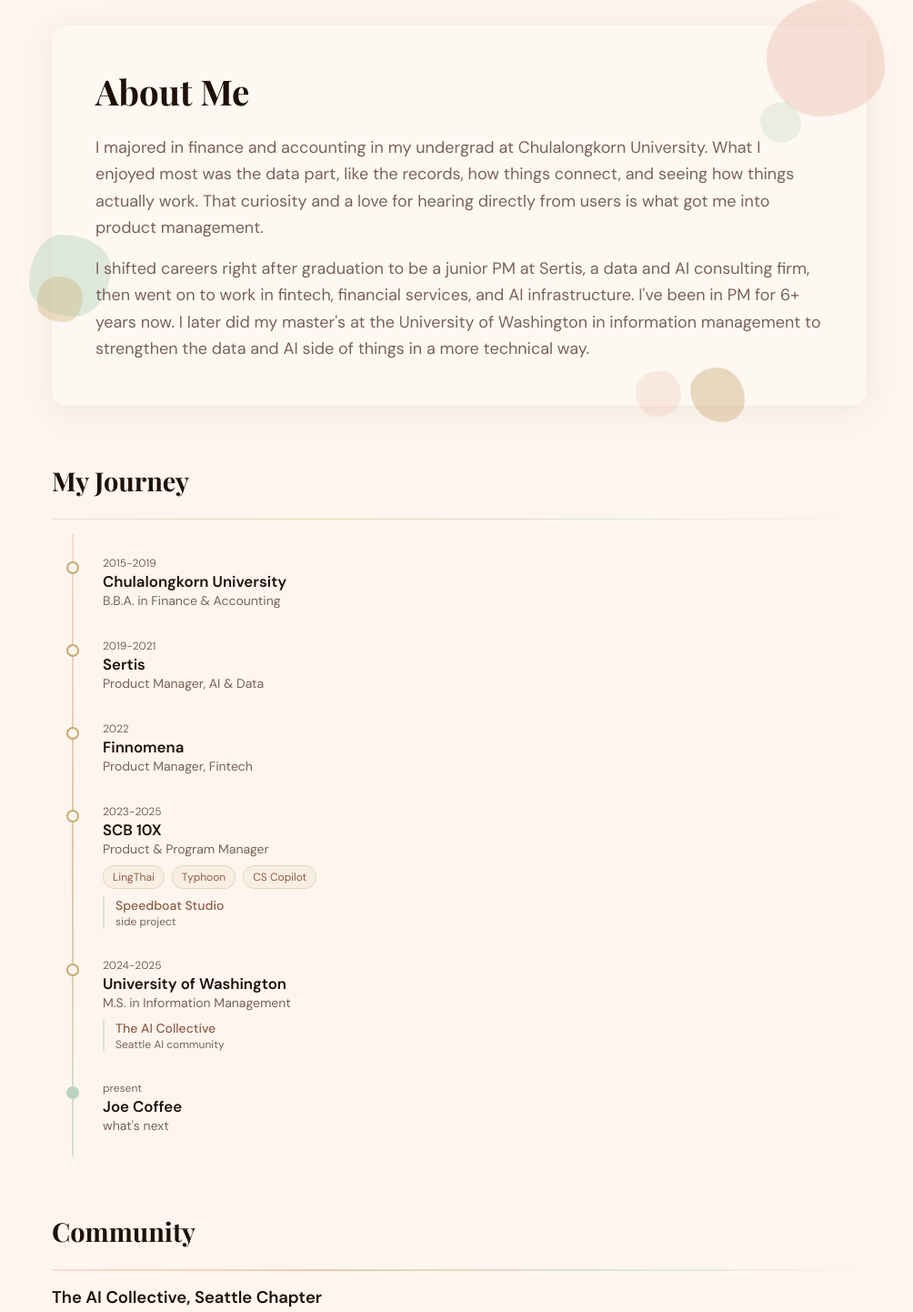
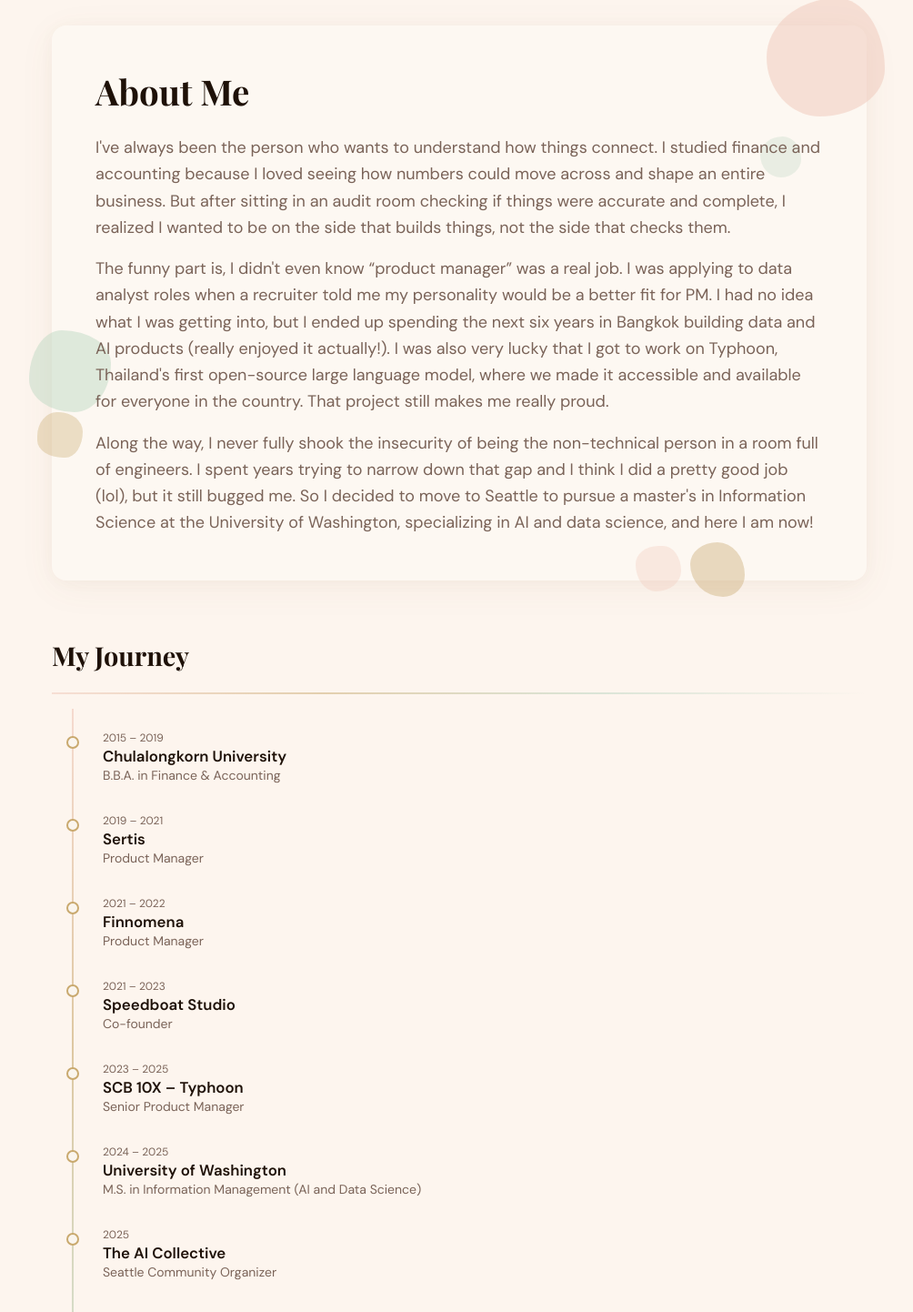
Before and after one commit to pattchok/portfolio, a Next.js app: page /about in a window 1280 px wide. Shown: the part 100-1542 px from the top of the page at 91% size, without its empty margins (135-1139 px from the left). Built offline with nearby package versions, Linux system fonts and the light colour scheme; a web font is replaced by a local one.

Commit message:
update about and timeline

```diff
--- a/app/about/page.tsx
+++ b/app/about/page.tsx
@@ -140,7 +140,7 @@
                     Chulalongkorn University
                   </h3>
                   <p className="text-text text-base mt-1.5 font-semibold">B.B.A. in Finance and Accounting, Information System</p>
-                  <p className="text-sm mt-1.5"><span className="font-bold tracking-tight uppercase text-pink-dark">Bangkok, Thailand</span> <span className="text-muted">&middot; 2015&ndash;2019 &middot; GPA 3.88 &middot; First Class Honors &middot; Full-ride Scholarship</span></p>
+                  <p className="text-sm mt-1.5"><span className="font-bold tracking-tight uppercase text-pink-dark">Bangkok, Thailand</span> <span className="text-muted">&middot; 2015&ndash;2019 &middot; GPA 3.88 &middot; First Class Honors</span></p>
                   <p className="text-muted text-sm mt-1"><span className="font-semibold text-text">International Exchange:</span> Stockholm University, Fall 2018</p>
                 </div>
               </div>
--- a/app/page.tsx
+++ b/app/page.tsx
@@ -137,9 +137,6 @@
       {/* ── View more CTA ─────────────────────────────────────── */}
       <section className="px-6 md:px-10 lg:px-16 py-14 border-t border-border text-center bg-cream -mt-px">
         <FadeIn>
-          <p className="text-muted text-xl italic mb-6" style={{ fontFamily: DM_SANS }}>
-            there&apos;s more where that came from
-          </p>
           <WavyCTA href="/work" variant="nav">view more of my work!</WavyCTA>
         </FadeIn>
       </section>
--- a/app/play/page.tsx
+++ b/app/play/page.tsx
@@ -85,10 +85,9 @@
         {/* Intro */}
         <FadeIn delay={0.06}>
           <p className="text-base md:text-lg leading-relaxed text-muted mt-8 mb-14">
-            Most of what I love doing now started because I tried something on a whim and kept going.
-            I run before the sun comes up, arrange flowers on weekends, read way too many fantasy novels,
-            and plan my next trip the moment I get back from one. I believe it&apos;s never too late to
-            pick up something new, and these are the things that keep me grounded and make everything else better.
+            I pick up hobbies on a whim and somehow stick with them. I think trying new things is one
+            of the best ways to stay curious and keep life fun, and it usually makes me better at
+            everything else too!
           </p>
         </FadeIn>
 
--- a/app/work/conversational-ai/page.tsx
+++ b/app/work/conversational-ai/page.tsx
@@ -162,27 +162,27 @@
             <div className="flex flex-wrap gap-x-10 gap-y-3 text-sm text-muted">
               <div>
                 <span className="text-xs font-bold tracking-tight uppercase text-pink-dark block mb-0.5">
-                  role
+                  Role
                 </span>
-                product manager (first PM role)
+                Product Manager (first PM role)
               </div>
               <div>
                 <span className="text-xs font-bold tracking-tight uppercase text-pink-dark block mb-0.5">
-                  team
+                  Team
                 </span>
-                cross-functional &middot; Sertis + 7-Eleven
+                Cross-functional &middot; Sertis + 7-Eleven
               </div>
               <div>
                 <span className="text-xs font-bold tracking-tight uppercase text-pink-dark block mb-0.5">
-                  stack
+                  Stack
                 </span>
                 Google Dialogflow &middot; Python &middot; RegEx
               </div>
               <div>
                 <span className="text-xs font-bold tracking-tight uppercase text-pink-dark block mb-0.5">
-                  industry
+                  Industry
                 </span>
-                retail / commerce
+                Retail / Commerce
               </div>
             </div>
           </FadeIn>
@@ -295,7 +295,7 @@
               className="text-text mb-6"
               style={{ fontFamily: DM_SANS, fontWeight: 700, fontSize: "1.1rem" }}
             >
-              chat commerce flow
+              Chat Commerce Flow
             </h3>
             <div className="space-y-0">
               {[
--- a/app/work/cs-copilot/page.tsx
+++ b/app/work/cs-copilot/page.tsx
@@ -164,27 +164,27 @@
             <div className="flex flex-wrap gap-x-10 gap-y-3 text-sm text-muted">
               <div>
                 <span className="text-xs font-bold tracking-tight uppercase text-pink-dark block mb-0.5">
-                  role
+                  Role
                 </span>
-                product manager (0&rarr;1)
+                Product Manager (0&rarr;1)
               </div>
               <div>
                 <span className="text-xs font-bold tracking-tight uppercase text-pink-dark block mb-0.5">
-                  team
+                  Team
                 </span>
-                cross-functional &middot; ~8 people
+                Cross-functional &middot; ~8 people
               </div>
               <div>
                 <span className="text-xs font-bold tracking-tight uppercase text-pink-dark block mb-0.5">
-                  stack
+                  Stack
                 </span>
                 LangChain &middot; Pinecone &middot; LangFuse &middot; Salesforce
               </div>
               <div>
                 <span className="text-xs font-bold tracking-tight uppercase text-pink-dark block mb-0.5">
-                  industry
+                  Industry
                 </span>
-                financial services
+                Financial Services
               </div>
             </div>
           </FadeIn>
--- a/app/work/finnomena/page.tsx
+++ b/app/work/finnomena/page.tsx
@@ -163,27 +163,27 @@
             <div className="flex flex-wrap gap-x-10 gap-y-3 text-sm text-muted">
               <div>
                 <span className="text-xs font-bold tracking-tight uppercase text-pink-dark block mb-0.5">
-                  role
+                  Role
                 </span>
-                product manager
+                Product Manager
               </div>
               <div>
                 <span className="text-xs font-bold tracking-tight uppercase text-pink-dark block mb-0.5">
-                  team
+                  Team
                 </span>
-                cross-functional &middot; Finnomena + Franklin Templeton
+                Cross-functional &middot; Finnomena + Franklin Templeton
               </div>
               <div>
                 <span className="text-xs font-bold tracking-tight uppercase text-pink-dark block mb-0.5">
-                  stack
+                  Stack
                 </span>
                 Figma &middot; Jira &middot; Miro
               </div>
               <div>
                 <span className="text-xs font-bold tracking-tight uppercase text-pink-dark block mb-0.5">
-                  industry
+                  Industry
                 </span>
-                fintech / wealth management
+                Fintech / Wealth Management
               </div>
             </div>
           </FadeIn>
--- a/app/work/opentyphoon/page.tsx
+++ b/app/work/opentyphoon/page.tsx
@@ -163,31 +163,31 @@
             <div className="flex flex-wrap gap-x-10 gap-y-3 text-sm text-muted">
               <div>
                 <span className="text-xs font-bold tracking-tight uppercase text-pink-dark block mb-0.5">
-                  role
+                  Role
                 </span>
-                program manager &amp; co-founder
+                Program Manager &amp; Co-founder
               </div>
               <div>
                 <span className="text-xs font-bold tracking-tight uppercase text-pink-dark block mb-0.5">
-                  team
+                  Team
                 </span>
                 4 &rarr; 12 people
               </div>
               <div>
                 <span className="text-xs font-bold tracking-tight uppercase text-pink-dark block mb-0.5">
-                  stack
+                  Stack
                 </span>
                 PyTorch &middot; Hugging Face &middot; vLLM
               </div>
               <div>
                 <span className="text-xs font-bold tracking-tight uppercase text-pink-dark block mb-0.5">
-                  industry
+                  Industry
                 </span>
-                AI infrastructure
+                AI Infrastructure
               </div>
               <div>
                 <span className="text-xs font-bold tracking-tight uppercase text-pink-dark block mb-0.5">
-                  publication
+                  Publication
                 </span>
                 <a
                   href="https://arxiv.org/abs/2312.13951"
--- a/components/AboutMeCard.tsx
+++ b/components/AboutMeCard.tsx
@@ -14,16 +14,27 @@
 
 const paragraphs = [
   <>
-    I majored in finance and accounting in my undergrad at Chulalongkorn University.
-    What I enjoyed most was the data part, like the records, how things connect, and
-    seeing how things actually work. That curiosity and a love for hearing directly from
-    users is what got me into product management.
+    I&apos;ve always been the person who wants to understand how things connect. I
+    studied finance and accounting because I loved seeing how numbers could move across
+    and shape an entire business. But after sitting in an audit room checking if things
+    were accurate and complete, I realized I wanted to be on the side that builds things,
+    not the side that checks them.
   </>,
   <>
-    I shifted careers right after graduation to be a junior PM at Sertis, a data and AI
-    consulting firm, then went on to work in fintech, financial services, and AI infrastructure.
-    I&apos;ve been in PM for 6+ years now. I later did my master&apos;s at the University of Washington
-    in information management to strengthen the data and AI side of things in a more technical way.
+    The funny part is, I didn&apos;t even know &ldquo;product manager&rdquo; was a real
+    job. I was applying to data analyst roles when a recruiter told me my personality
+    would be a better fit for PM. I had no idea what I was getting into, but I ended up
+    spending the next six years in Bangkok building data and AI products (really enjoyed
+    it actually!). I was also very lucky that I got to work on Typhoon, Thailand&apos;s
+    first open-source large language model, where we made it accessible and available
+    for everyone in the country. That project still makes me really proud.
+  </>,
+  <>
+    Along the way, I never fully shook the insecurity of being the non-technical person
+    in a room full of engineers. I spent years trying to narrow down that gap and I
+    think I did a pretty good job (lol), but it still bugged me. So I decided to move to
+    Seattle to pursue a master&apos;s in Information Science at the University of
+    Washington, specializing in AI and data science, and here I am now!
   </>,
 ];
 
--- a/components/Footer.tsx
+++ b/components/Footer.tsx
@@ -19,6 +19,7 @@
                 color: "#FAF5EE",
                 fontSize: "1.4rem",
                 fontFamily: PLAYFAIR,
+                fontWeight: 700,
               }}
             >
               Patt Chokchainant
--- a/components/JourneyMap.tsx
+++ b/components/JourneyMap.tsx
@@ -4,42 +4,47 @@
   org: string;
   role: string;
   period: string;
-  subItems?: string[];
-  parallel?: { name: string; desc?: string };
 };
 
 const steps: JourneyStep[] = [
   {
     org: "Chulalongkorn University",
     role: "B.B.A. in Finance & Accounting",
-    period: "2015-2019",
+    period: "2015 – 2019",
   },
   {
     org: "Sertis",
-    role: "Product Manager, AI & Data",
-    period: "2019-2021",
+    role: "Product Manager",
+    period: "2019 – 2021",
   },
   {
     org: "Finnomena",
-    role: "Product Manager, Fintech",
-    period: "2022",
+    role: "Product Manager",
+    period: "2021 – 2022",
   },
   {
-    org: "SCB 10X",
-    role: "Product & Program Manager",
-    period: "2023-2025",
-    subItems: ["LingThai", "Typhoon", "CS Copilot"],
-    parallel: { name: "Speedboat Studio", desc: "side project" },
+    org: "Speedboat Studio",
+    role: "Co-founder",
+    period: "2021 – 2023",
+  },
+  {
+    org: "SCB 10X – Typhoon",
+    role: "Senior Product Manager",
+    period: "2023 – 2025",
   },
   {
     org: "University of Washington",
-    role: "M.S. in Information Management",
-    period: "2024-2025",
-    parallel: { name: "The AI Collective", desc: "Seattle AI community" },
+    role: "M.S. in Information Management (AI and Data Science)",
+    period: "2024 – 2025",
   },
   {
-    org: "Joe Coffee",
-    role: "what's next",
+    org: "The AI Collective",
+    role: "Seattle Community Organizer",
+    period: "2025",
+  },
+  {
+    org: "Coffey Venture",
+    role: "Senior Product Manager",
     period: "present",
   },
 ];
@@ -78,40 +83,6 @@
                 {step.org}
               </h4>
               <p className="text-muted text-sm">{step.role}</p>
-
-              {/* Sub-items (e.g. projects under SCB 10X) */}
-              {step.subItems && (
-                <div className="flex flex-wrap gap-2 mt-2">
-                  {step.subItems.map((item) => (
-                    <span
-                      key={item}
-                      className="text-xs px-2.5 py-1 rounded-full border"
-                      style={{
-                        borderColor: "rgba(201,169,110,0.35)",
-                        color: "#8C5E48",
-                        backgroundColor: "rgba(201,169,110,0.08)",
-                      }}
-                    >
-                      {item}
-                    </span>
-                  ))}
-                </div>
-              )}
-
-              {/* Parallel activity */}
-              {step.parallel && (
-                <div
-                  className="mt-2 pl-3 border-l-2"
-                  style={{ borderColor: "rgba(184,212,191,0.5)" }}
-                >
-                  <p className="text-sm text-brown" style={{ fontWeight: 500 }}>
-                    {step.parallel.name}
-                  </p>
-                  {step.parallel.desc && (
-                    <p className="text-xs text-muted">{step.parallel.desc}</p>
-                  )}
-                </div>
-              )}
             </div>
           </div>
         ))}
```
